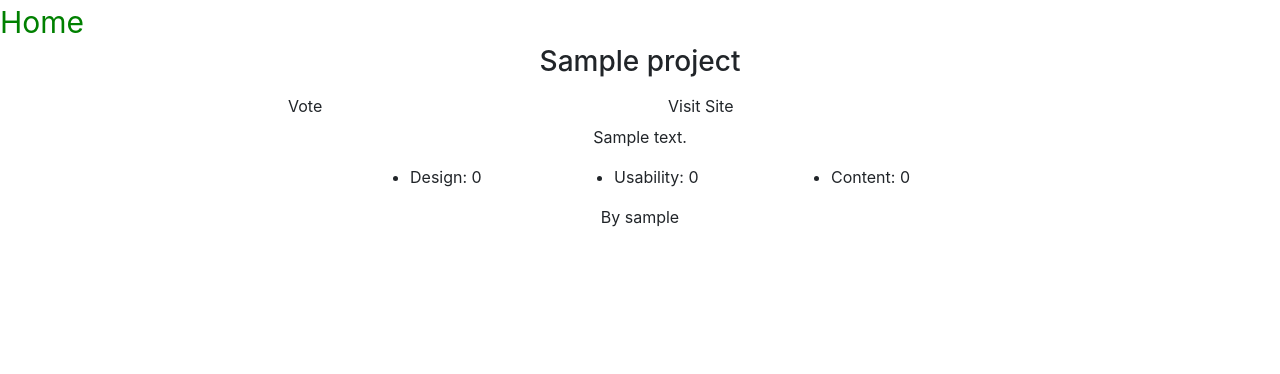
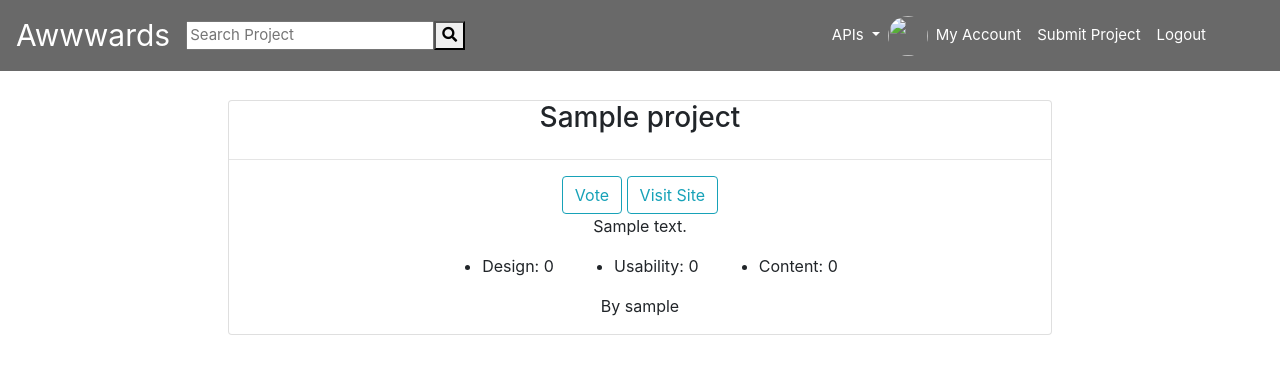
Before and after one commit to kayitesijackie/Awwward-App, a Django app: page /project/1 in a window 1280 px wide. Shown: the top 374 px of the page. Run offline with Django 3.2, Linux system fonts and the light colour scheme; a user stored in the database is signed in; tables that the repository leaves empty hold one stand-in row (values such as "Sample post"); some libraries are stand-ins or nearby versions.

Commit message:
add styles of web pages

```diff
--- a/projects/templates/base.html
+++ b/projects/templates/base.html
@@ -1,18 +1,16 @@
 {% load bootstrap4 %}
 {% load static %}
 <!DOCTYPE html>
-<html lang="en">
+<html lang="en" dir="ltr">
+
 <head>
+  <meta charset="utf-8">
+  <meta name="viewport" content="width=device-width, initial-scale=1, shrink-to-fit=no">
   <title>Awwwards</title>
-  <meta charset="utf-8">
-  <meta name="viewport" content="width=device-width, initial-scale=1">
-  <link rel="stylesheet" href="https://maxcdn.bootstrapcdn.com/bootstrap/3.4.0/css/bootstrap.min.css">
-  <script src="https://ajax.googleapis.com/ajax/libs/jquery/3.3.1/jquery.min.js"></script>
-  <script src="https://maxcdn.bootstrapcdn.com/bootstrap/3.4.0/js/bootstrap.min.js"></script>
-</head>
   {% block styles%}
   {{block.super}}
   {% bootstrap_css%}
+
   {% endblock %}
 </head>
 
--- a/projects/templates/navbar.html
+++ b/projects/templates/navbar.html
@@ -40,6 +40,9 @@
 
         {% if user.is_authenticated %}
         <li class="nav-item">
+          <img src="{{profile_pic.url}}" alt="" style=" border-radius:50%; height: 40px; width: 40px">
+        </li>
+        <li>
           <a href="{% url 'profile'%}" class="nav-link" style="color:#fff;">My Account</a>
         </li>
         <li class="nav-item">
--- a/projects/templates/profile.html
+++ b/projects/templates/profile.html
@@ -19,6 +19,7 @@
           {% else %}
           <p>You have no bio </p>
           {% endif %}
+
           <a href="{% url 'profile' %}" data-toggle="modal" data-target="#{{profile.id}}" class="btn btn-outline-info btn-md">Edit Profile</a>
 
 
@@ -46,7 +47,6 @@
             </div>
           </div>
 
-
           <div class="row">
             <div class="col-md-6">
               <h4>Contact Details</h4>
--- a/projects/templates/project.html
+++ b/projects/templates/project.html
@@ -1,15 +1,17 @@
-{% extends 'registration/base.html' %}
+{% extends 'base.html' %}
 {% load bootstrap4 %}
 {% block content %}
-<a href="{% url 'index' %}"style= "font-size: 30px; color:green">Home</a>
 
-<div class="container">
+<div class="container-fluid" style="margin-top: 100px">
 
-    <h3 class="text-center">{{project.project_title}}</h3>
     <div class="row">
       <div class="col-md-2"></div>
-      <div class="col-md-4">
-        <a href="{% url 'project' project.pk %}" data-toggle="modal" data-target="#{{project.id}}" class="btn">Vote</a>
+      <div class="col-md-8">
+          <div class="card">
+          <h3 class="text-center">{{project.project_title}}</h3>
+          <hr>
+          <div class="text-center card-text">
+            <a href="{% url 'project' project.pk %}" data-toggle="modal" data-target="#{{project.id}}" class="btn btn-outline-info btn-md">Vote</a>
 
         <!-- Voting Modal -->
         <div class="modal fade bd-example-modal-md" id="{{project.id}}" tabindex="-1" role="dialog" aria-labelledby="projectTitle" aria-hidden="true">
@@ -34,13 +36,8 @@
             </div>
           </div>
         </div>
-
-      </div>
-      <div class="col-md-4">
-        <a target="_blank" href="{{project.live_site}}" class="btn">Visit Site</a>
-      </div>
+        <a target="_blank" href="{{project.live_site}}" class="btn btn-outline-info btn-md">Visit Site</a>
       <div class="col-md-2"></div>
-    </div>
     {% autoescape on%}
     <p class="text-center">{{project.project_description | safe}}</p>
     {% endautoescape%}
@@ -56,8 +53,9 @@
       <div class="col-md-3"></div>
     </div>
     <p class="text-center">By <span>{{project.user.username}}</span></p>
-
+    </div>
+    </div>
+    </div>
+    </div>
   </div>
-
-</div>
 {% endblock %}
--- a/projects/templates/submit_project.html
+++ b/projects/templates/submit_project.html
@@ -1,11 +1,12 @@
 {% extends 'base.html' %}
 {% load bootstrap4 %}
 {% block content %}
-<div class="container-fluid">
+{{block.super}}<br><br><br><br><br>
+<div class="container-fluid" style="font-size: 20px">
   <div class="row">
     <div class="col-md-4"></div>
     <div class="col-md-4">
-      <h3 class="search text-center">Submit Your Project</h3>
+      <h2 class="search text-center">Submit Your Project</h2>
       <hr>
       <form class="" action="" method="post" enctype="multipart/form-data">
         {% csrf_token %}
```
Also changed, not shown: projects/templates/index.html (+21 -18 lines), projects/templates/search.html (+8 -21 lines).
